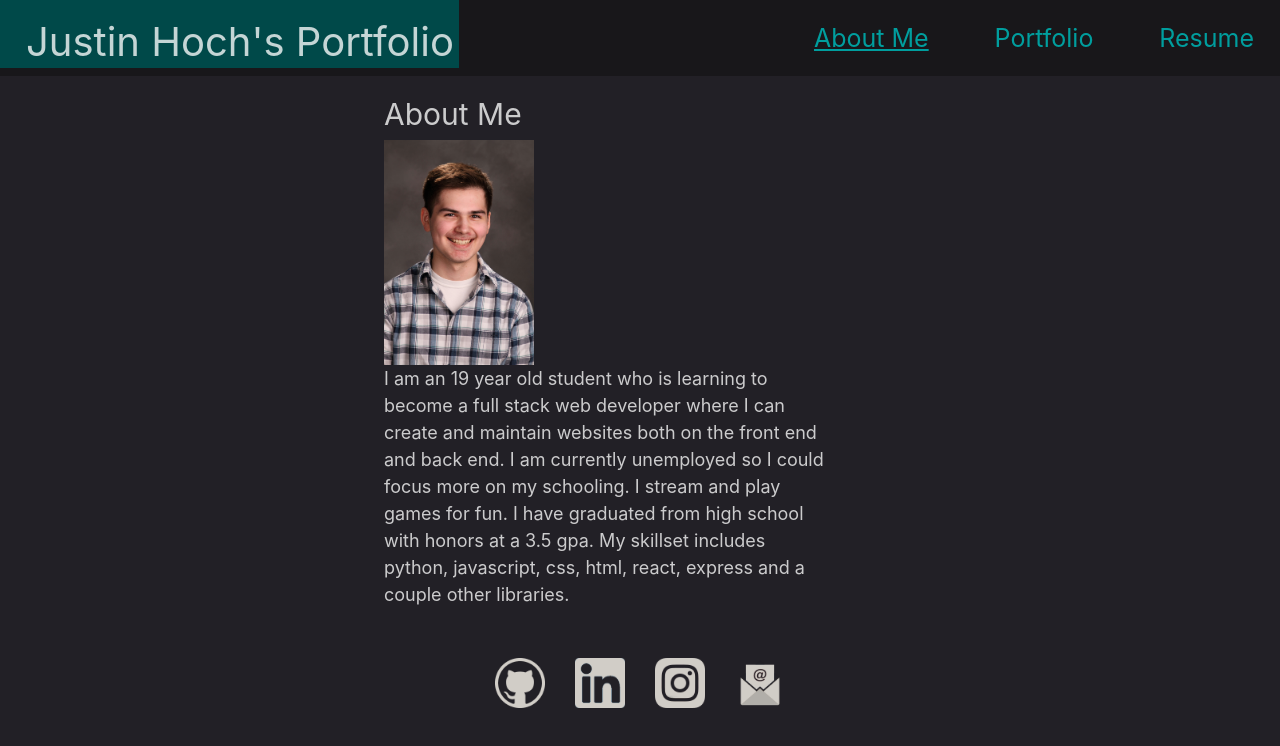
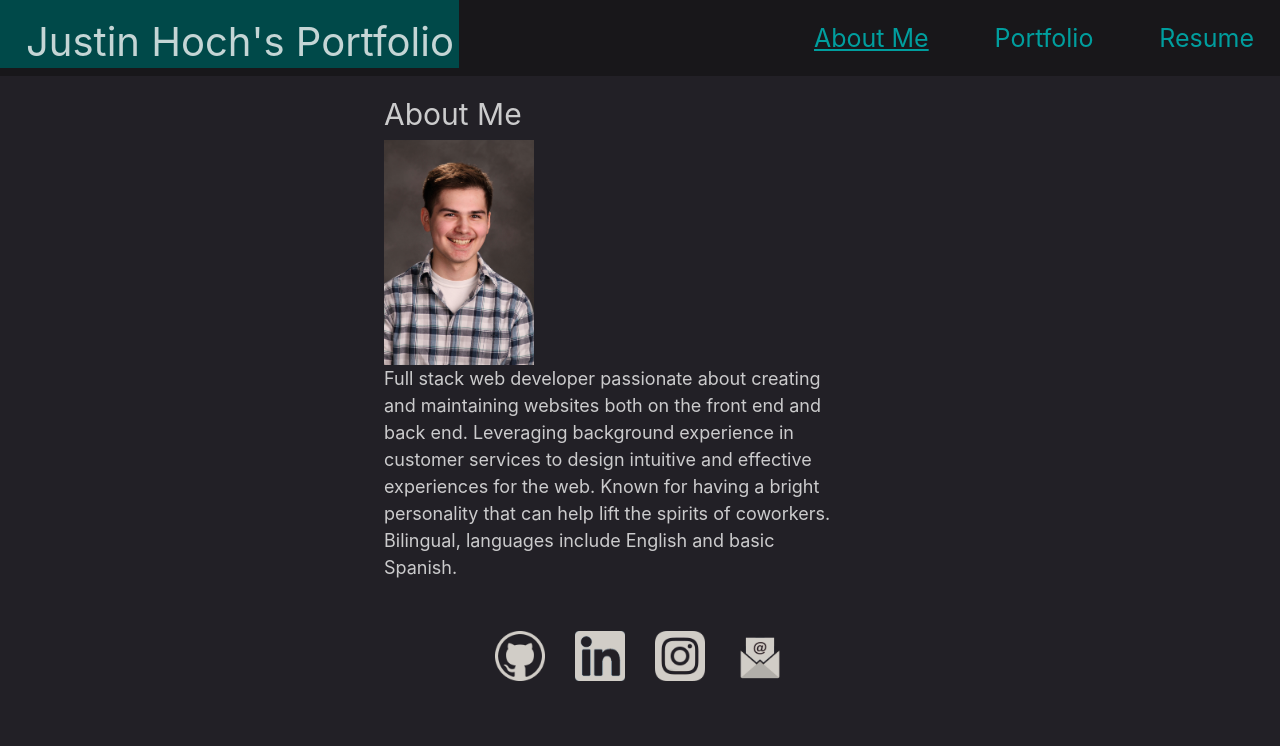
Before and after one commit to Justinean/react-portfolio, a React (Create React App) app: page / in a window 1280 px wide. Shown: the top 746 px of the page. Built offline with nearby package versions, Linux system fonts and the light colour scheme.

Commit message:
Updated resume and about me

```diff
--- a/src/components/aboutme/About.js
+++ b/src/components/aboutme/About.js
@@ -1,15 +1,15 @@
 import './about.css';
 
 function About() {
-    return(
+    return (
         <div className="aboutme">
             <h2>About Me</h2>
             <img src="./images/justin.PNG" alt="Me" width="150px" height="225px"></img>
-            <p> I am an 19 year old student who is learning to become a full stack web developer where
-                I can create and maintain websites both on the front end and back end.
-                I am currently unemployed so I could focus more on my schooling. I stream and play games
-                for fun. I have graduated from high school with honors at a 3.5 gpa. My skillset
-                includes python, javascript, css, html, react, express and a couple other libraries. </p>
+            <p> Full stack web developer passionate about creating and maintaining websites both on the
+                front end and back end. Leveraging background experience in customer services to design
+                intuitive and effective experiences for the web. Known for having a bright personality
+                that can help lift the spirits of coworkers. Bilingual, languages include English and
+                basic Spanish.</p>
         </div>
     )
 }
--- a/src/components/resume/Resume.js
+++ b/src/components/resume/Resume.js
@@ -2,7 +2,7 @@ import './resume.css';
 
 function Resume() {
     let front = ["HTML", "CSS", "JavaScript", "JQuery", "Responsive Design", "React"]
-    let back = ["APIs", "Node", "Express", "MySQL", "Sequelize", "MongoDB", "Mongoose", "REST"]
+    let back = ["Node", "Express", "MySQL", "Sequelize", "MongoDB", "Mongoose", "RESTful APIs", "GraphQL APIs"]
     return (
         <div className="resume">
             <h2>Resume</h2>
```
Also changed, not shown: 2 other files (tests, documents, lock files or other folders).
